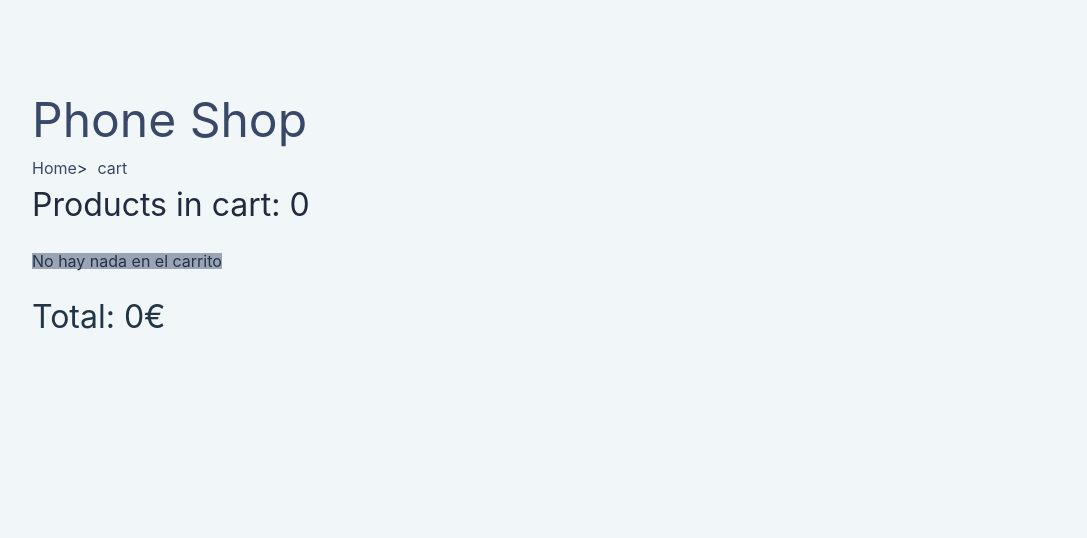
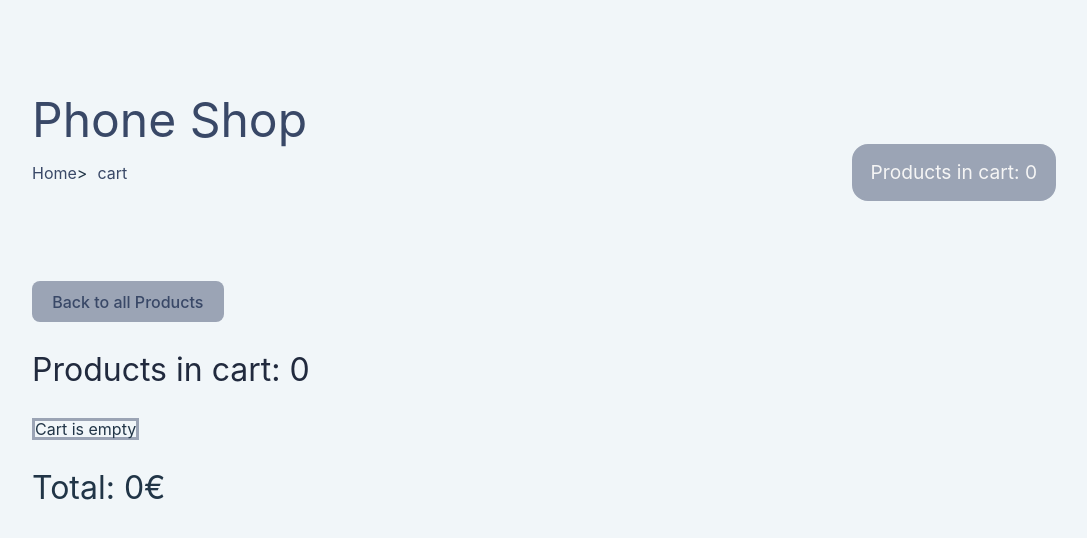
Before and after one commit to Ireloppin/Phones-shop-app, a React (Vite) app: page /#/cart in a window 1280 px wide. Shown: the top 538 px of the page, without its empty margins (96-1183 px from the left). Built offline with nearby package versions, Linux system fonts and the light colour scheme.

Commit message:
refactor: added debonce and select products options

```diff
--- a/package.json
+++ b/package.json
@@ -21,7 +21,8 @@
     "jest-environment-jsdom": "^29.5.0",
     "react": "^18.2.0",
     "react-dom": "^18.2.0",
-    "react-router-dom": "^6.11.2"
+    "react-router-dom": "^6.11.2",
+    "use-debounce": "^9.0.4"
   },
   "devDependencies": {
     "@testing-library/dom": "^9.3.0",
--- a/src/App.jsx
+++ b/src/App.jsx
@@ -1,6 +1,5 @@
 import React from "react";
 import "./App.css";
-import Header from "./components/Header";
 import { CartProvider } from "./context/cart";
 import { ProductsProvider } from "./context/products";
 import { Router } from "./router";
@@ -9,7 +8,6 @@ function App() {
   return (
     <div className="App">
       <CartProvider>
-        <Header />
         <ProductsProvider>
           <Router />
         </ProductsProvider>
--- a/src/components/Cart.jsx
+++ b/src/components/Cart.jsx
@@ -1,38 +1,46 @@
 import React, { useContext } from "react";
 import { CartContext } from "../context/cart";
 import styled from "styled-components";
-import Breadcrumbs from "./Breadcrumbs";
+import { Link } from "react-router-dom";
+import useCart from "../hooks/useCart";
+import Header from "./Header";
 
 const Cart = () => {
+  const { deleteFromCart } = useCart();
   const { selectedProducts, setSelectedProducts } = useContext(CartContext);
   let total = 0;
   selectedProducts.map((item) => {
     total += Number(item.price * item.quantity);
   });
+  let totalProducts = 0;
+  selectedProducts.map((item) => {
+    totalProducts += Number(item.quantity);
+  });
 
-  const handleDelete = (id) => {
-    const updatedProducts = selectedProducts.filter((item) => item.id !== id);
-    setSelectedProducts(updatedProducts);
-  };
   return (
     <>
-      <Breadcrumbs />
-      <H3>Products in cart: {selectedProducts.length}</H3>
+      <Header />
+      <Button>
+        <Link to={"/"}>Back to all Products</Link>
+      </Button>
+      <H3>Products in cart: {totalProducts}</H3>
       <Table>
         {selectedProducts.length <= 0
-          ? "No hay nada en el carrito"
+          ? "Cart is empty"
           : selectedProducts.map((product) => (
-              <tr key={product.id}>
+              <Tr key={product.id}>
                 <Td>{product.model}</Td>
                 <Td>{product.brand}</Td>
                 <Td>{product.price}€</Td>
+                <Td>Color: {product.options.color}</Td>
+                <Td>Storage: {product.options.storage}</Td>
                 <Td>{product.quantity}Uds</Td>
                 <Td>
-                  <button onClick={() => handleDelete(product.id)}>
+                  <Button onClick={() => deleteFromCart(product.id)}>
                     Delete
-                  </button>
+                  </Button>
                 </Td>
-              </tr>
+              </Tr>
             ))}
       </Table>
       <h3>Total: {total}€</h3>
@@ -42,14 +50,41 @@ const Cart = () => {
 
 export default Cart;
 
+const LinksContainer = styled.section`
+  display: flex;
+  flex-direction: row;
+  justify-content: space-between;
+  align-items: center;
+  flex-wrap: wrap;
+  gap: 2rem;
+  margin-bottom: 4rem;
+
+  @media (max-width: 500px) {
+    margin-bottom: 2rem;
+  }
+`;
+const Button = styled.button`
+  background-color: #9ba4b5;
+  color: whitesmoke;
+
+  &:hover {
+    background-color: whitesmoke;
+    color: #212a3e;
+  }
+`;
+
 const H3 = styled.h3`
-  margin: 0.8rem 0;
+  margin: 2rem 0;
   color: #212a3e;
 `;
 
 const Table = styled.table`
-  background-color: #9ba4b5;
+  border: solid 3px #9ba4b5;
   margin: 2rem 0;
+`;
+
+const Tr = styled.tr`
+  border: solid 3px #9ba4b5;
 `;
 
 const Td = styled.td`
--- a/src/components/Header.jsx
+++ b/src/components/Header.jsx
@@ -1,5 +1,7 @@
 import React from "react";
 import styled from "styled-components";
+import Breadcrumbs from "./Breadcrumbs";
+import CartCounter from "./CartCounter";
 
 const Header = () => {
   return (
@@ -7,6 +9,10 @@ const Header = () => {
       <H1>
         <a href="/">Phone Shop</a>
       </H1>
+      <LinksContainer>
+        <Breadcrumbs />
+        <CartCounter />
+      </LinksContainer>
     </Container>
   );
 };
@@ -24,3 +30,16 @@ const Container = styled.header`
     padding: 2rem 0;
   }
 `;
+const LinksContainer = styled.section`
+  display: flex;
+  flex-direction: row;
+  justify-content: space-between;
+  align-items: center;
+  flex-wrap: wrap;
+  gap: 2rem;
+  margin-bottom: 4rem;
+
+  @media (max-width: 500px) {
+    margin-bottom: 2rem;
+  }
+`;
--- a/src/components/ProductDetail.jsx
+++ b/src/components/ProductDetail.jsx
@@ -1,32 +1,23 @@
-import React, { useContext } from "react";
+import React, { useContext, useState } from "react";
 import { Link, useParams } from "react-router-dom";
 import { ProductsContext } from "../context/products";
 import { singleProduct } from "../mocks/singleProduct.json";
-import { CartContext } from "../context/cart";
 import styled from "styled-components";
-import Breadcrumbs from "./Breadcrumbs";
+import useCart from "../hooks/useCart";
+import Header from "./Header";
 
 const ProductDetail = () => {
-  const { selectedProducts, setSelectedProducts } = useContext(CartContext);
+  const { addToCart } = useCart();
   const data = useParams();
   const { products } = useContext(ProductsContext);
   const selectedProduct = products.filter((item) => item.id === data.id);
-  const handleAddToCart = (id) => {
-    const newSelected = products.filter((item) => item.id === id);
-    const updatedSelected = { ...newSelected[0], quantity: 1 };
-    const productInCart = selectedProducts.findIndex((item) => item.id === id);
-    if (productInCart >= 0) {
-      const newCart = structuredClone(selectedProducts);
-      newCart[productInCart].quantity += 1;
-      setSelectedProducts(newCart);
-    } else {
-      setSelectedProducts([...selectedProducts, updatedSelected]);
-    }
-  };
-
+  const [options, setOptions] = useState({
+    color: singleProduct.options.colors[0].name,
+    storage: singleProduct.options.storages[0].name,
+  });
   return (
     <>
-      <Breadcrumbs />
+      <Header />
       <Button>
         <Link to={"/"}>Back to all Products</Link>
       </Button>
@@ -55,19 +46,31 @@ const ProductDetail = () => {
           </Div>
           <Div>
             <H3>Select your favorites options</H3>
-            <Select>
+            <Select
+              onChange={(e) =>
+                setOptions({ ...options, color: e.target.value })
+              }
+            >
               {singleProduct.options.colors.map((option) => (
-                <option key={option.code}>{option.name}</option>
+                <option key={option.code} value={option.name}>
+                  {option.name}
+                </option>
               ))}
             </Select>
-            <Select>
+            <Select
+              onChange={(e) =>
+                setOptions({ ...options, storage: e.target.value })
+              }
+            >
               {singleProduct.options.storages.map((option) => (
-                <option key={option.code}>{option.name}</option>
+                <option value={option.name} key={option.code}>
+                  {option.name}
+                </option>
               ))}
             </Select>
             <Button
               id="add-to-cart-button"
-              onClick={() => handleAddToCart(selectedProduct[0].id)}
+              onClick={() => addToCart(selectedProduct[0].id, options)}
             >
               <Link to={"/"}>Add to Cart</Link>
             </Button>
@@ -118,6 +121,7 @@ const Select = styled.select`
 const Button = styled.button`
   background-color: #9ba4b5;
   color: whitesmoke;
+  margin-top: 1rem;
 
   &:hover {
     background-color: whitesmoke;
--- a/src/components/ProductsHome.jsx
+++ b/src/components/ProductsHome.jsx
@@ -2,18 +2,14 @@ import React from "react";
 import { FilteredProvider } from "../context/filters";
 import SearchBar from "./SearchBar";
 import ProductsList from "./ProductsList";
-import CartCounter from "./CartCounter";
 import styled from "styled-components";
-import Breadcrumbs from "./Breadcrumbs";
+import Header from "./Header";
 
 const ProductsHome = () => {
   return (
     <div>
       <FilteredProvider>
-        <Container>
-          <Breadcrumbs />
-          <CartCounter />
-        </Container>
+        <Header />
         <SearchBar />
         <ProductsList />
       </FilteredProvider>
--- a/src/components/ProductsList.jsx
+++ b/src/components/ProductsList.jsx
@@ -11,7 +11,7 @@ const ProductsList = () => {
       <Products>
         <Ul>
           {filtered.length <= 0 ? (
-            <P>"No hay resultados para esta búsqueda"</P>
+            <P>"No results for this search"</P>
           ) : (
             filtered
               .slice(0, 20)
--- a/src/components/SearchBar.jsx
+++ b/src/components/SearchBar.jsx
@@ -1,23 +1,16 @@
 import React, { useEffect, useState, useContext } from "react";
-import { ProductsContext } from "../context/products";
-import { FilteredContext } from "../context/filters";
 import useFilter from "../hooks/useFilter";
 import styled from "styled-components";
+import { useDebounce } from "use-debounce";
 
 const SearchBar = () => {
-  const { products } = useContext(ProductsContext);
-  const { setFiltered } = useContext(FilteredContext);
   const [filter, setFilter] = useState("");
   const { filterProducts } = useFilter();
+  const [debounceFilter] = useDebounce(filter, 500);
 
   useEffect(() => {
     filterProducts({ filter });
-  }, [filter]);
-
-  const handleReset = () => {
-    setFilter("");
-    setFiltered(products);
-  };
+  }, [debounceFilter]);
 
   return (
     <Container>
@@ -30,7 +23,6 @@ const SearchBar = () => {
           onChange={(e) => setFilter(e.target.value)}
         ></Input>
       </Form>
-      <Button onClick={handleReset}>Reset Filter</Button>
     </Container>
   );
 };
@@ -48,8 +40,8 @@ const Container = styled.div`
   justify-content: center;
   align-items: center;
   margin-bottom: 1rem;
-  max-width: 70%;
-  margin: 1rem auto;
+  max-width: 100%;
+  float: right;
 `;
 
 const Label = styled.label`
```
Also changed, not shown: 2 other files (tests, documents, lock files or other folders).
